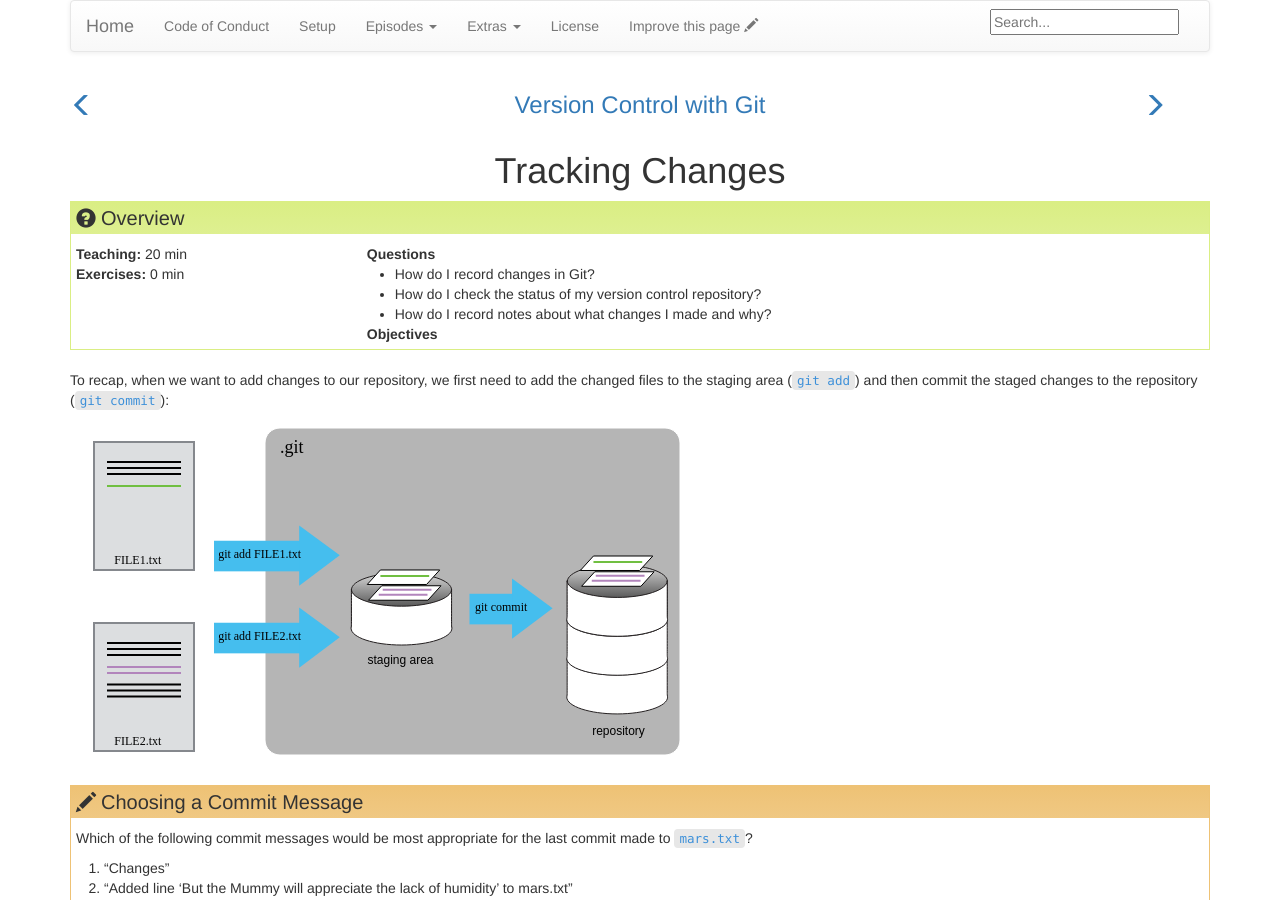
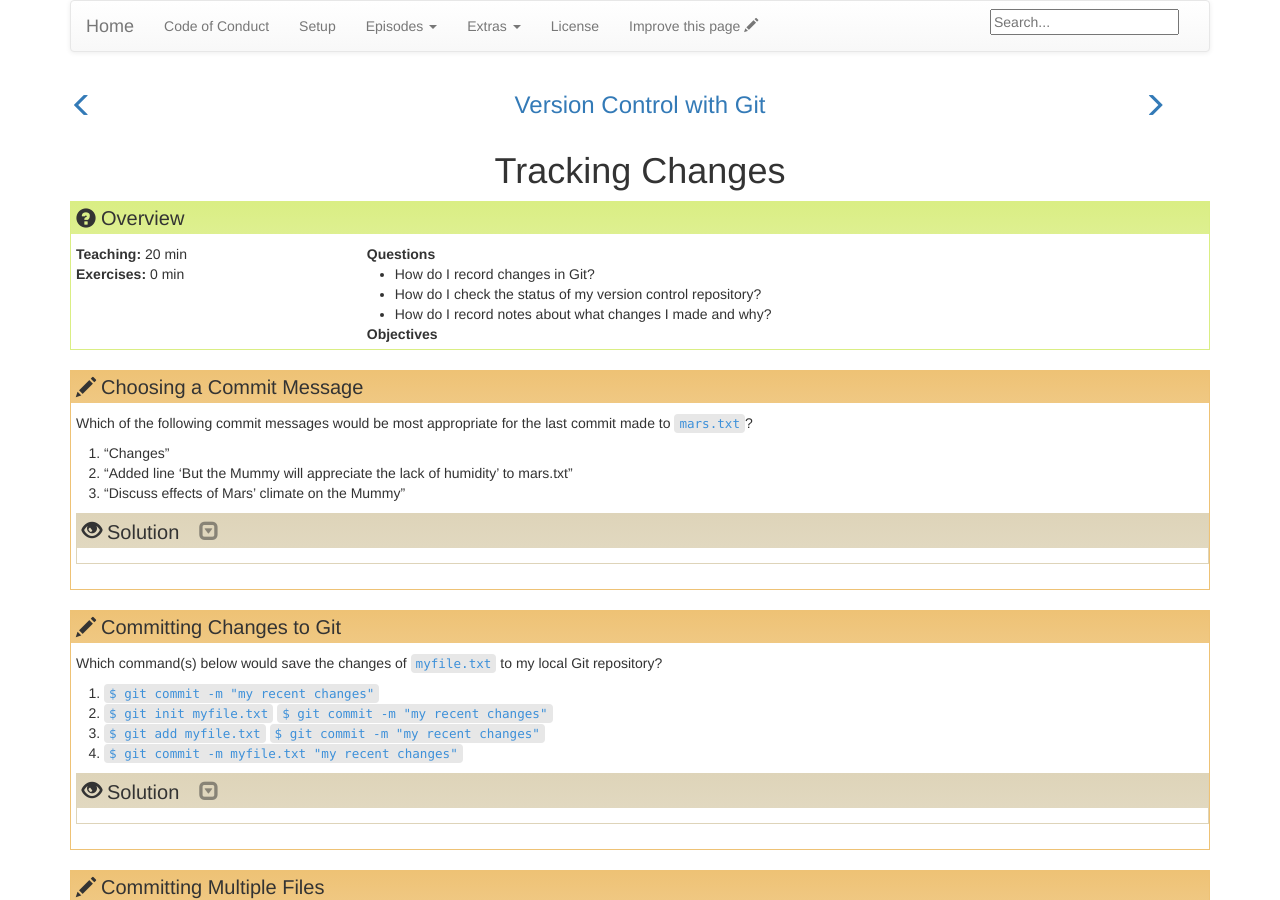
Before and after one commit to kirschbombe/git-exercises, a Jekyll site: the page built from _episodes/04-changes.md, in a window 1280 px wide and 900 px high. Built offline with Jekyll 4.4.1, drawn with Linux system fonts in a browser that asks for light colours.

Commit message:
Update 04-changes.md

```diff
--- a/_episodes/04-changes.md
+++ b/_episodes/04-changes.md
@@ -7,13 +7,6 @@ questions:
 - "How do I check the status of my version control repository?"
 - "How do I record notes about what changes I made and why?"
 ---
-
-To recap, when we want to add changes to our repository,
-we first need to add the changed files to the staging area
-(`git add`) and then commit the staged changes to the
-repository (`git commit`):
-
-![The Git Commit Workflow](../fig/git-committing.svg)
 
 > ## Choosing a Commit Message
 >
```
